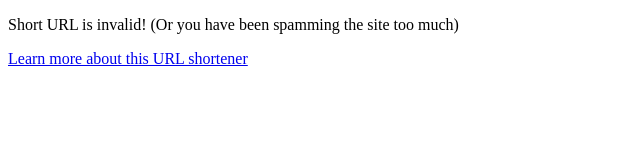
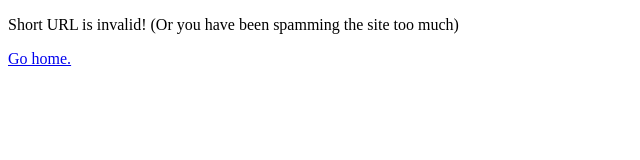
Before and after one commit to aaronkebede/url, a plain HTML site: page index.html in a window 1280 px wide. Shown: the whole page, without its empty margins (0-640 px from the left). Drawn offline with Linux system fonts and the light colour scheme.

Commit message:
added updates

```diff
--- a/index.html
+++ b/index.html
@@ -11,8 +11,8 @@
   <body>
     <p>Short URL is invalid! (Or you have been spamming the site too much)</p>
     <p>
-      <a href="https://github.com/nelsontky/gh-pages-url-shortener">
-        Learn more about this URL shortener
+      <a href="https://www.stjohn.edu.et/">
+        Go home.
       </a>
     </p>
   </body>
```
Also changed, not shown: 404.html (+1 -1 lines).
